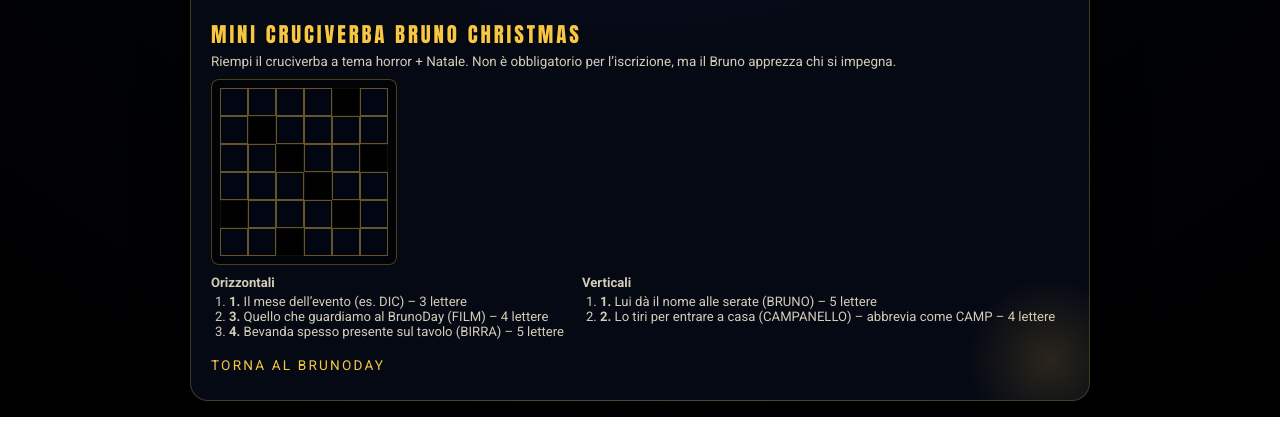
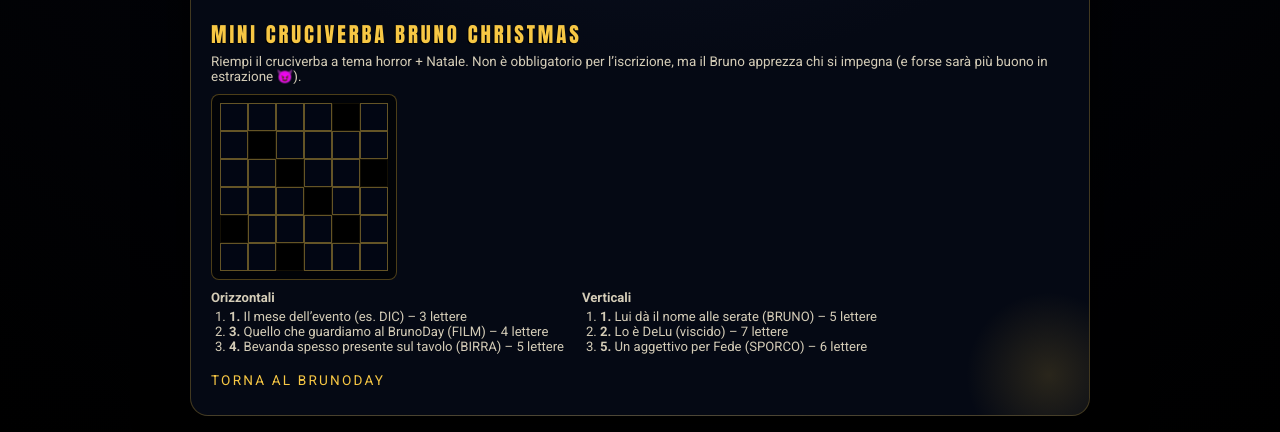
Before and after one commit to abapp93-bot/Brunoday, a plain HTML site: page evento.html in a window 1280 px wide. Shown: the part 605-1037 px from the top of the page. Drawn offline with Linux system fonts and the light colour scheme.

Commit message:
Update evento.html

```diff
--- a/evento.html
+++ b/evento.html
@@ -389,11 +389,12 @@
   <div class="crossword-title">Mini Cruciverba Bruno Christmas</div>
   <p class="crossword-sub">
     Riempi il cruciverba a tema horror + Natale. Non è obbligatorio per l’iscrizione,
-        ma il Bruno apprezza chi si impegna.
+    ma il Bruno apprezza chi si impegna (e forse sarà più buono in estrazione 😈).
   </p>
 
   <div class="crossword-grid">
-        <!-- 6x6 semplice, celle nere = blocchi -->
+    <!-- 6x6 semplice, celle nere = blocchi.
+         Puoi usarlo liberamente per scrivere le risposte, non è controllato dal codice. -->
     <div class="cross-row">
       <div class="cross-cell"><input maxlength="1" /></div>
       <div class="cross-cell"><input maxlength="1" /></div>
@@ -457,12 +458,12 @@
       <strong>Verticali</strong>
       <ol>
         <li><strong>1.</strong> Lui dà il nome alle serate (BRUNO) – 5 lettere</li>
-            <li><strong>2.</strong> Lo tiri per entrare a casa (CAMPANELLO) – abbrevia come CAMP – 4 lettere</li>
+        <li><strong>2.</strong> Lo è DeLu (viscido) – 7 lettere</li>
+        <li><strong>5.</strong> Un aggettivo per Fede (SPORCO) – 6 lettere</li>
       </ol>
     </div>
   </div>
 </div>
-
     <a href="index.html" class="back-link">Torna al BrunoDay</a>
   </div>
 </body>
```
Lines whose indentation alone changed are shown as unchanged.
